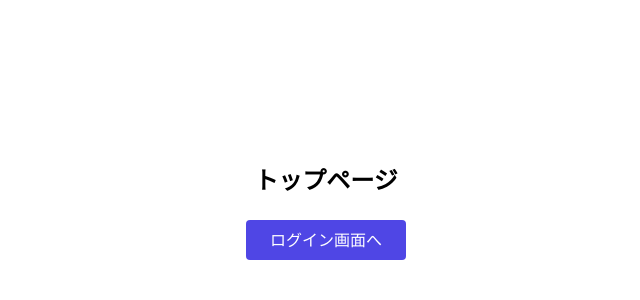
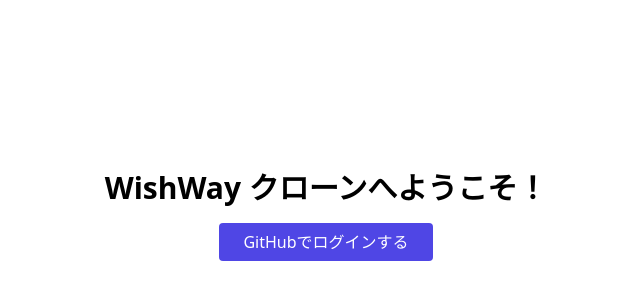
Before and after one commit to haruocode/nuxt-tutorials, a Nuxt app in the folder sec15/: page / in a window 1280 px wide. Shown: the part 188-488 px from the top of the page, without its empty margins (314-954 px from the left). Built offline with nearby package versions, Linux system fonts and the light colour scheme; no server answers.

Commit message:
ch15 add トップ画面

```diff
--- a/sec15/pages/index.vue
+++ b/sec15/pages/index.vue
@@ -1,22 +1,38 @@
 <template>
-  <div class="flex flex-col items-center justify-center min-h-screen">
-    <h1 class="text-2xl font-bold mb-6">トップページ</h1>
-    <nuxtLink
-      class="bg-indigo-600 text-white px-6 py-2 rounded hover:bg-indigo-700"
-      to="/login"
-    >
-      ログイン画面へ
-    </nuxtLink>
+  <div class="flex flex-col items-center justify-center min-h-screen p-4">
+    <h1 class="text-3xl font-bold mb-6">WishWay クローンへようこそ！</h1>
+
+    <div v-if="!user">
+      <NuxtLink
+        to="/login"
+        class="bg-indigo-600 text-white px-6 py-2 rounded hover:bg-indigo-700"
+      >
+        GitHubでログインする
+      </NuxtLink>
+    </div>
+
+    <div v-else>
+      <p class="text-gray-600 mb-4">すでにログイン済みです。</p>
+      <NuxtLink
+        to="/my-wishlist"
+        class="bg-green-600 text-white px-6 py-2 rounded hover:bg-green-700"
+      >
+        マイ願いリストに移動
+      </NuxtLink>
+    </div>
   </div>
 </template>
 
 <script setup>
+import { onMounted } from 'vue'
+
+const supabase = useSupabaseClient()
 const user = useSupabaseUser()
-const { auth } = useSupabaseClient()
+const router = useRouter()
 
-watchEffect(() => {
+onMounted(() => {
   if (user.value) {
-    navigateTo('/my-wishlist')
+    router.push('/my-wishlist')
   }
 })
 </script>
```
